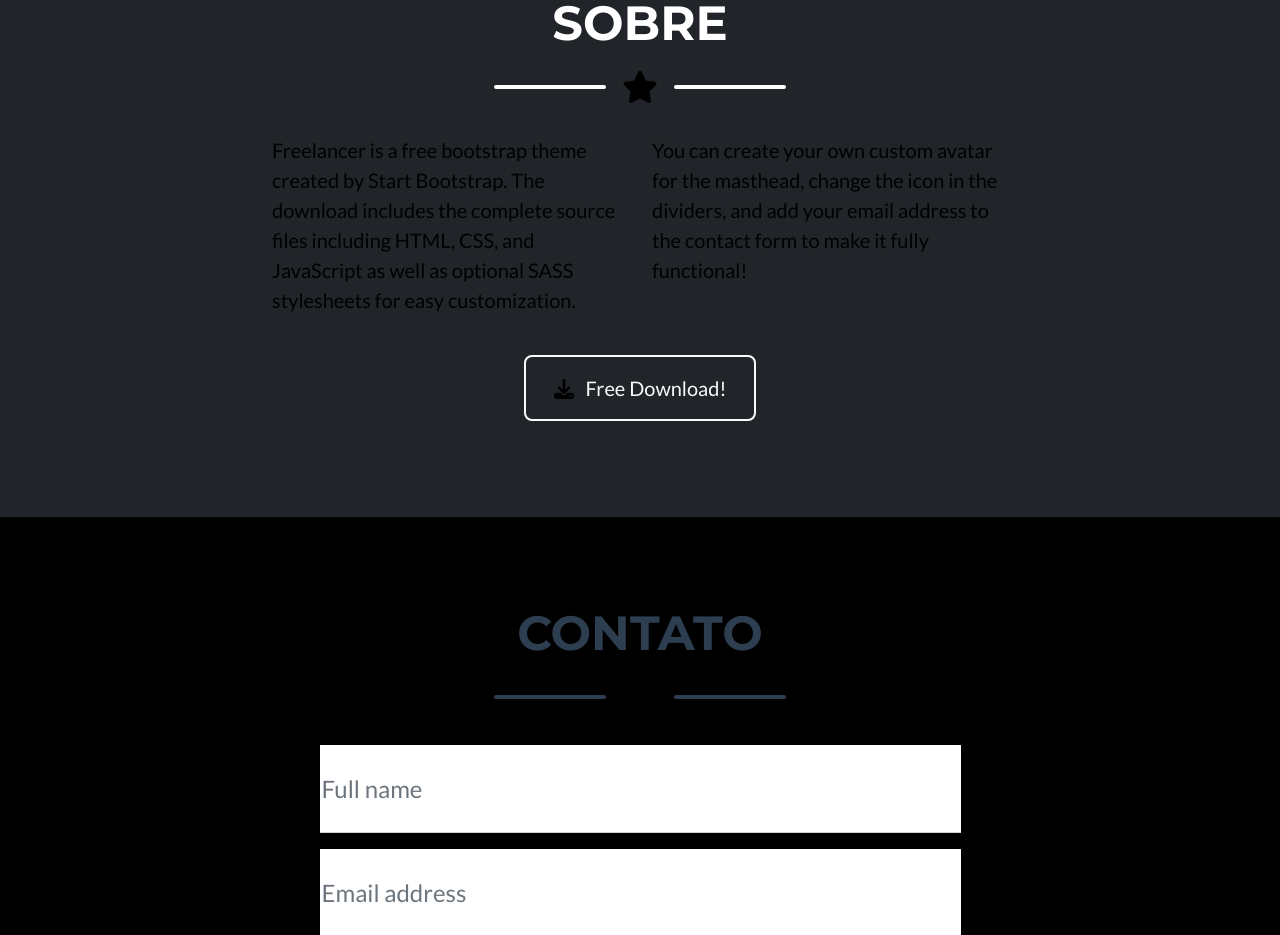
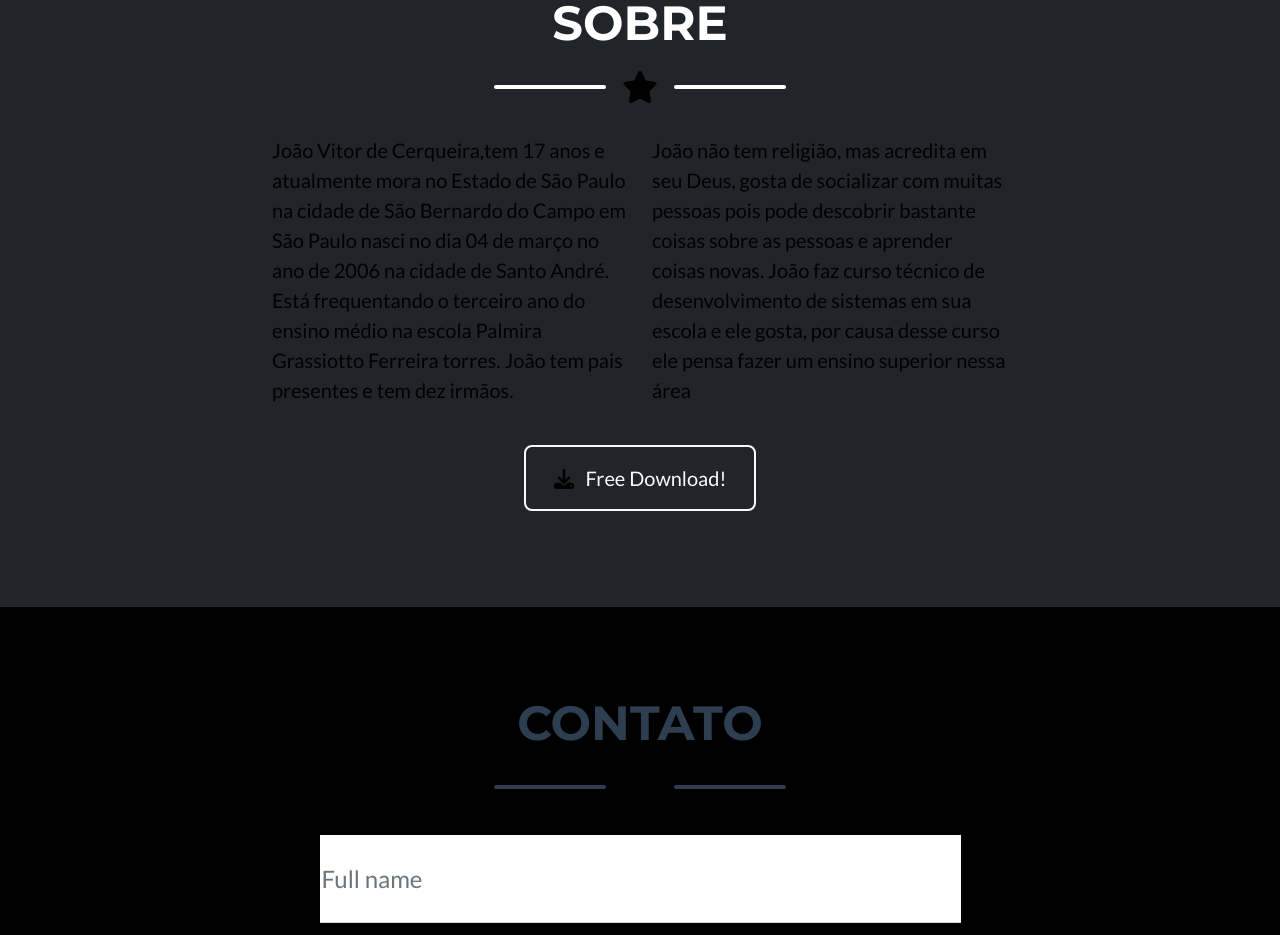
Before and after one commit to CATATAU06/portfolio, a plain HTML site: page index.html in a window 1280 px wide. Shown: the part 1909-2844 px from the top of the page. Drawn offline with nearby package versions, Linux system fonts and the light colour scheme.

Commit message:
commit push

```diff
--- a/index.html
+++ b/index.html
@@ -134,8 +134,12 @@
                 </div>
                 <!-- About Section Content-->
                 <div class="row">
-                    <div class="col-lg-4 ms-auto"><p class="lead">Freelancer is a free bootstrap theme created by Start Bootstrap. The download includes the complete source files including HTML, CSS, and JavaScript as well as optional SASS stylesheets for easy customization.</p></div>
-                    <div class="col-lg-4 me-auto"><p class="lead">You can create your own custom avatar for the masthead, change the icon in the dividers, and add your email address to the contact form to make it fully functional!</p></div>
+                    <div class="col-lg-4 ms-auto"><p class="lead">
+                        João Vitor de Cerqueira,tem 17 anos e atualmente mora no Estado de São Paulo na cidade de São Bernardo do Campo em São Paulo nasci no dia 04 de março no ano de 2006 na cidade de Santo André. Está frequentando o terceiro ano do ensino médio na escola Palmira Grassiotto Ferreira torres. João tem pais presentes e tem dez irmãos.
+                        </p></div>
+                    <div class="col-lg-4 me-auto"><p class="lead">João não tem religião, mas acredita em seu Deus, gosta de socializar com muitas pessoas pois pode descobrir bastante coisas sobre as pessoas e aprender coisas novas.
+                        João faz curso técnico de desenvolvimento de sistemas  em sua escola e ele gosta, por causa desse curso ele pensa fazer um ensino superior nessa área
+                        </p></div>
                 </div>
                 <!-- About Section Button-->
                 <div class="text-center mt-4">
```
